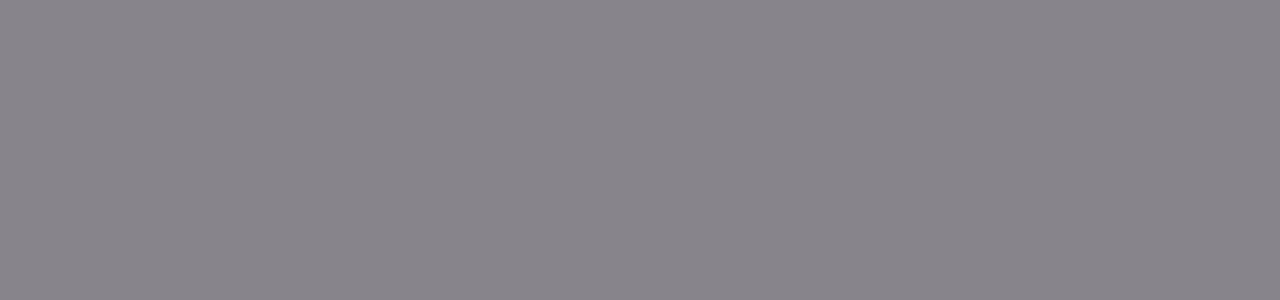
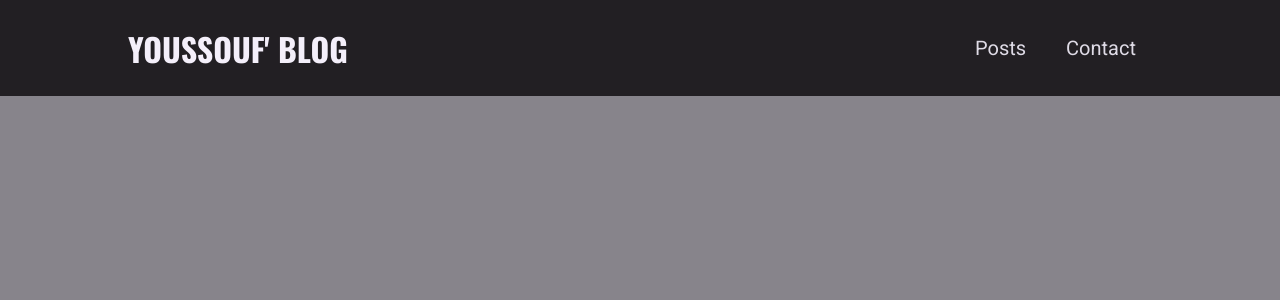
Before and after one commit to youdiallo/blog-app, a Next.js app: page /contact in a window 1280 px wide. Shown: the top 300 px of the page. Built offline with nearby package versions, Linux system fonts and the light colour scheme.

Commit message:
Adding main navigation section (to all pages)

```diff
--- /dev/null
+++ b/components/home-page/futured-posts.js
@@ -0,0 +1,5 @@
+function FuturedPosts() {
+
+}
+
+export default FuturedPosts;
--- /dev/null
+++ b/components/layout/layout.js
@@ -0,0 +1,14 @@
+import { Fragment } from 'react';
+
+import MainNavigation from './main-navigation';
+
+function Layout(props) {
+    return(
+        <Fragment>
+            <MainNavigation />
+            <main>{props.children}</main>
+        </Fragment>
+    )
+}
+
+export default Layout;
--- /dev/null
+++ b/components/layout/logo.js
@@ -0,0 +1,8 @@
+import classes from './logo.module.css';
+
+function Logo() {
+    return <div className={classes.logo}>
+        Youssouf' Blog
+    </div>
+}
+export default Logo;
--- /dev/null
+++ b/components/layout/logo.module.css
@@ -0,0 +1,13 @@
+.logo {
+    text-transform: uppercase;
+    font-size: var(--size-5);
+    font-weight: bold;
+    font-family: 'Oswald', sans-serif;
+    color: var(--color-grey-50);
+  }
+
+  @media (min-width: 768px) {
+    .logo {
+      font-size: var(--size-8);
+    }
+  }
--- /dev/null
+++ b/components/layout/main-navigation.js
@@ -0,0 +1,23 @@
+import Link from 'next/link';
+
+import classes from './main-navigation.module.css';
+import Logo from "./logo";
+
+function MainNavigation() {
+    return (
+        <header className={classes.header}>
+            <Link href='/'>
+                <Logo />
+            </Link>
+
+            <nav>
+                <ul>
+                    <li><Link href='/posts'>Posts</Link></li>
+                    <li><Link href='/contact'>Contact</Link></li>
+                </ul>
+            </nav>
+        </header>
+    );
+}
+
+export default MainNavigation;
--- /dev/null
+++ b/components/layout/main-navigation.module.css
@@ -0,0 +1,42 @@
+.header {
+    width: 100%;
+    height: 6rem;
+    background-color: var(--color-grey-900);
+    display: flex;
+    justify-content: space-between;
+    align-items: center;
+    padding: 0 10%;
+  }
+
+  .header ul {
+    list-style: none;
+    display: flex;
+    align-items: baseline;
+    margin: 0;
+    padding: 0;
+  }
+
+  .header li {
+    margin: 0 var(--size-4);
+  }
+
+  .header a {
+    color: var(--color-grey-100);
+    font-size: var(--size-4);
+  }
+
+  .header a:hover,
+  .header a:active,
+  .header a.active {
+    color: var(--color-grey-200);
+  }
+
+  @media (min-width: 768px) {
+    .header ul {
+      gap: 0.5rem;
+    }
+
+    .header a {
+      font-size: var(--size-5);
+    }
+  }
--- a/pages/_app.js
+++ b/pages/_app.js
@@ -1,7 +1,13 @@
-import '../styles/globals.css'
+import '../styles/globals.css';
+
+import Layout from '../components/layout/layout';
 
 function MyApp({ Component, pageProps }) {
-  return <Component {...pageProps} />
+  return (
+    <Layout>
+      <Component {...pageProps} />
+    </Layout>
+  );
 }
 
-export default MyApp
+export default MyApp;
```
Also changed, not shown: components/home-page/futured-post.module.css (added, +17 -0 lines).
